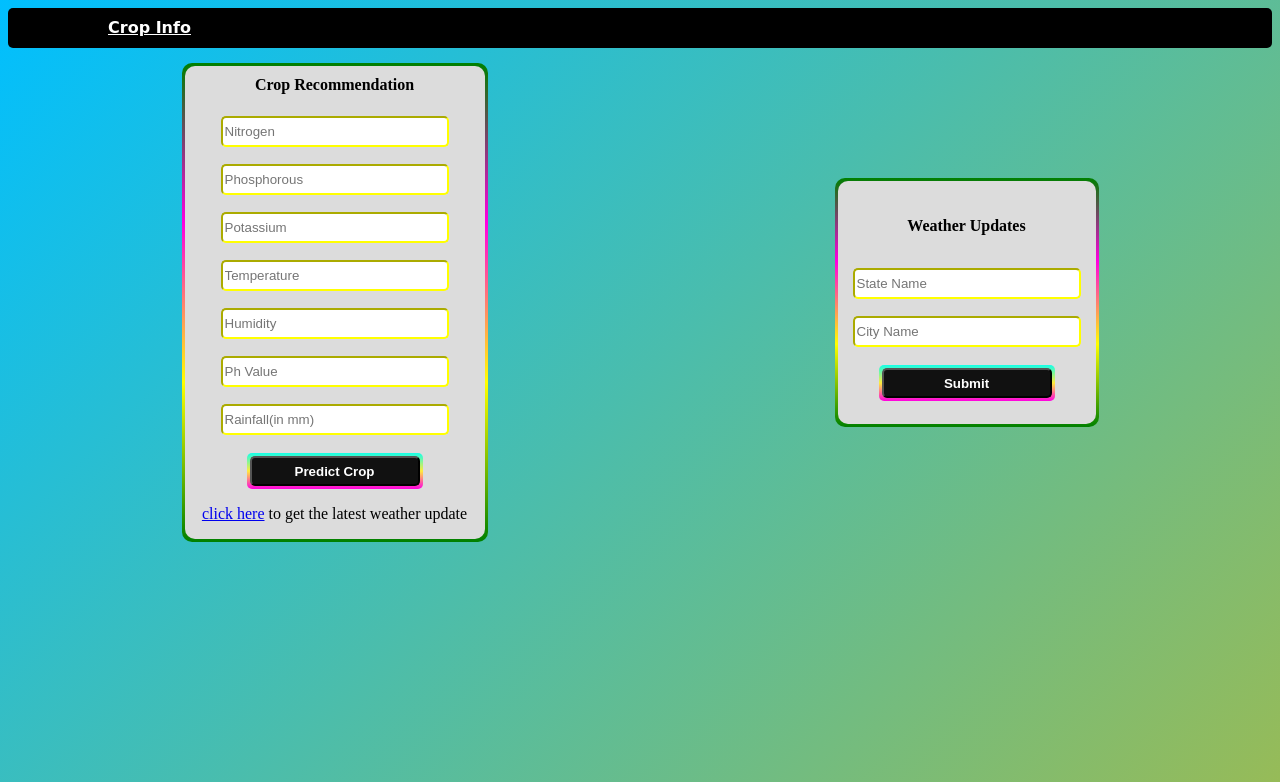
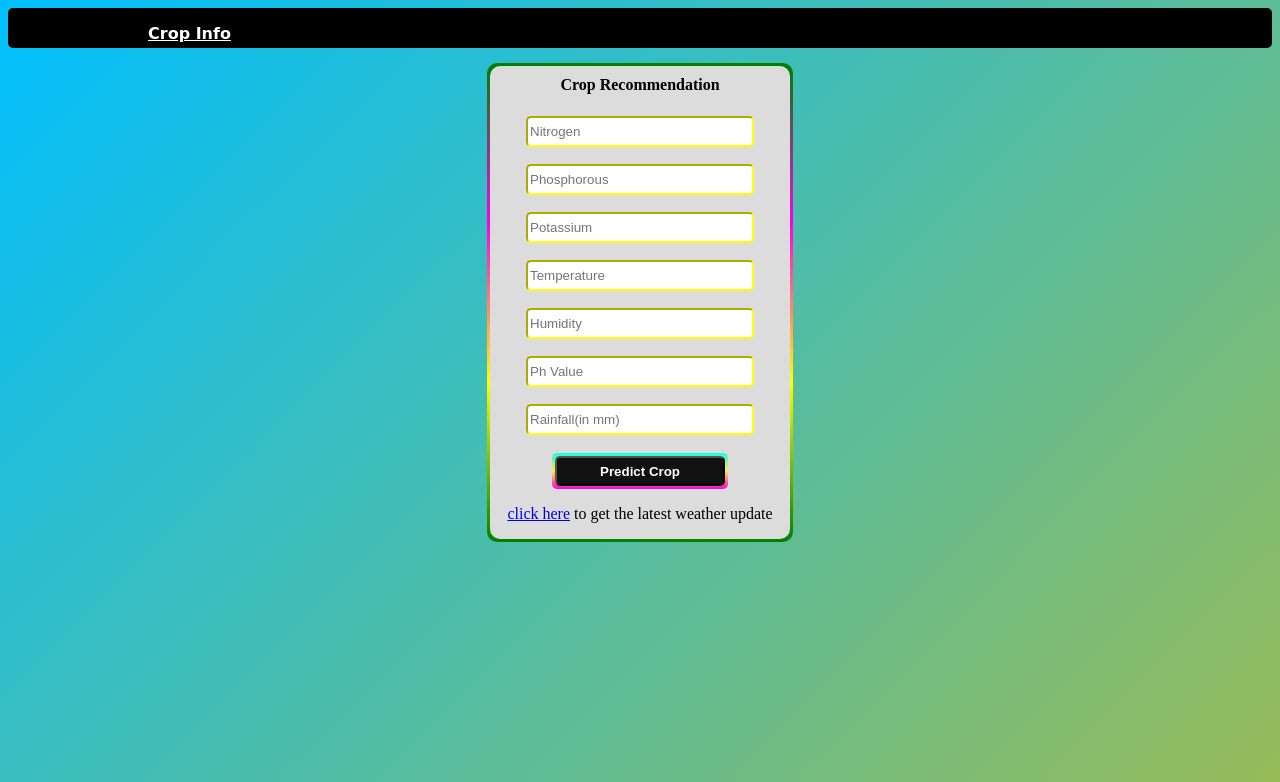
Before and after one commit to Saurabhrithe/cropinfo, a Flask app: page /call_weather in a window 1280 px wide. Shown: the top 782 px of the page. Run offline with Flask 2, Linux system fonts and the light colour scheme; parts of the project's set-up code (start-up, migrations or seed data) failed here and were passed over.

Commit message:
Update index.html

```diff
--- a/templates/index.html
+++ b/templates/index.html
@@ -8,9 +8,11 @@
 
 </head>
 
-<body >
+<body>
     <div class="navBar">
-            <p class="heading">Crop Info</p>
+            <ul>
+                  <li><p class="heading">Crop Info</p></li>
+            </ul>
     </div>
     <div class="Base">
         <div class="container">
@@ -47,34 +49,10 @@
                         </div>
                     </form>
                 </div>
-                <p class="w_report"><a href="{{url_for('call_weather')}}">click here</a> to get the latest weather update</p>
-                {% if predictionT %}
-                        <p class="w_report"> Temperature: {{predictionT}}, Humidity: {{predictionH}}</p>
-                {% endif %}
+                <p class="w_report"><a href="{{url_for('call_W')}}">click here</a> to get the latest weather update</p>
+
             </div>
         </div>
-
-
-        {% if predictionW %}
-            <div class="container">
-                <div class="weather">
-                    <p class="title">Weather Updates</p>
-                    <form method = "POST"  onsubmit="return validate()" action="{{url_for('get_weather')}}" autocomplete="on">
-                        <div class = "textfield">
-                            <input type="text" id="State" name="State" placeholder="State Name" required>
-                        </div>
-                        <div class = "textfield">
-                            <input type="text" id="City" name="City" placeholder="City Name" required>
-                        </div>
-                        <div class="btn">
-                            <button type="submit" class="btn_label" >Submit</button>
-                        </div>
-                    </form>
-
-                </div>
-            </div>
-        {% endif %}
-
 
        {% if predictionCr %}
                 <div class="container">
@@ -86,7 +64,6 @@
                             Based on the values provided by you,
                             you should grow <b class="A">{{predictionCr}}</b> in your farm.
                         <p>
-
                 </div>
             </div>
         {% endif %}
```
